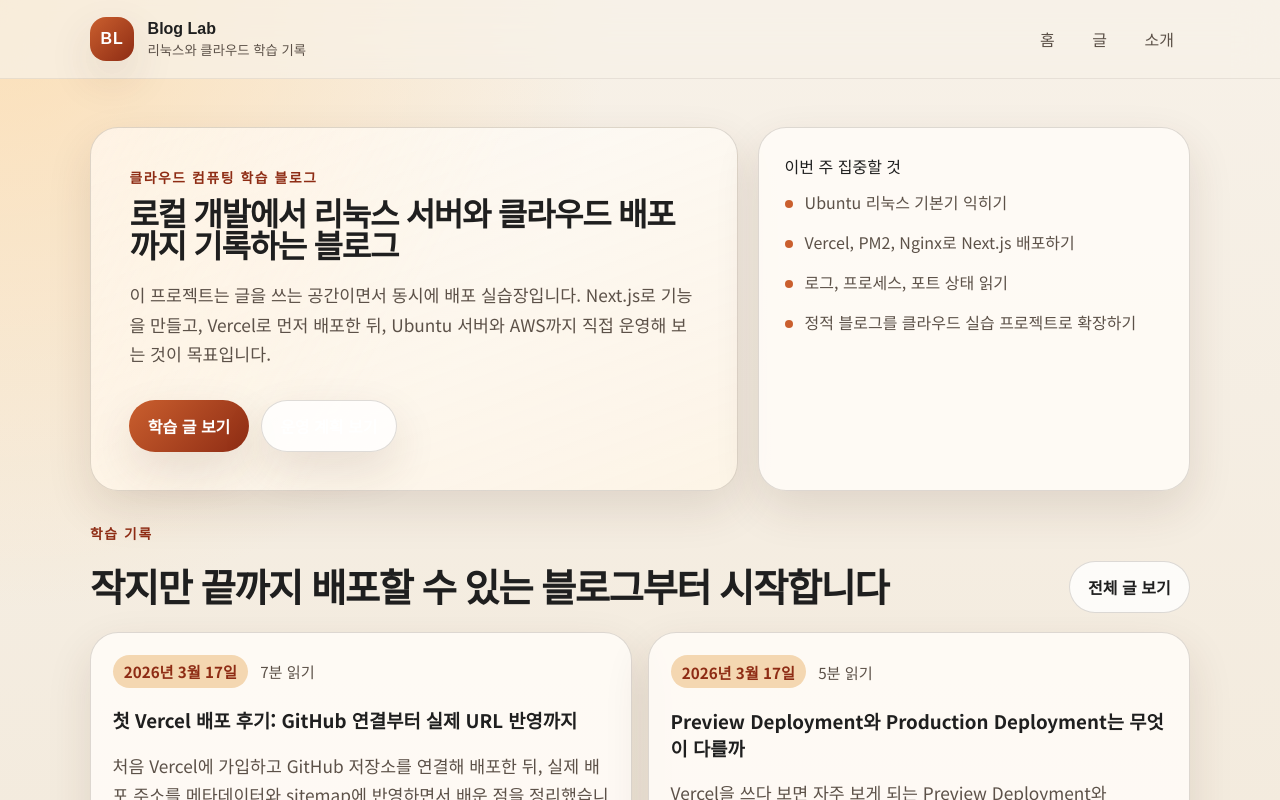
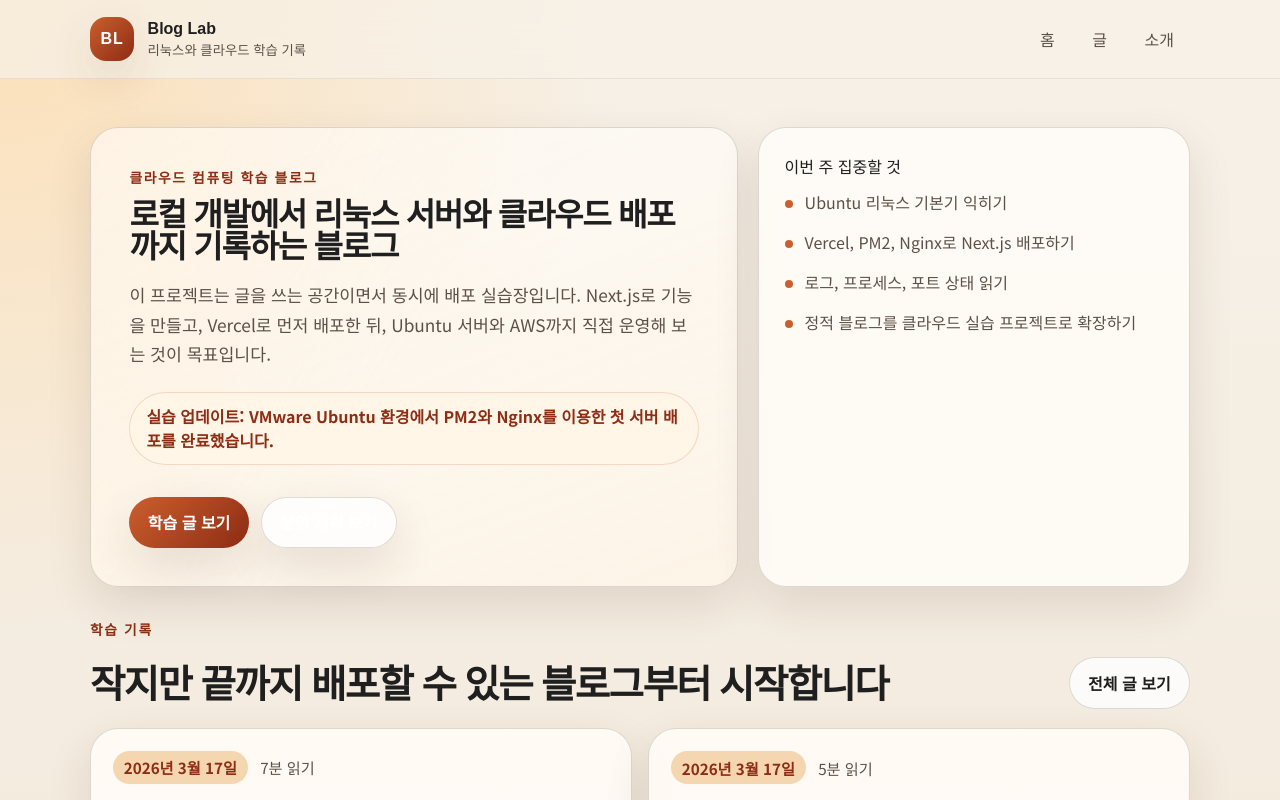
Before and after one commit to hoyoung94/blog_lab, a Next.js app: page / in a window 1280 px wide. Shown: the top 800 px of the page. Built offline with nearby package versions, Linux system fonts and the light colour scheme.

Commit message:
Ubuntu 배포 실습 상태 문구 추가

```diff
--- a/src/app/globals.css
+++ b/src/app/globals.css
@@ -189,6 +189,20 @@ main {
   font-size: 1.08rem;
   line-height: 1.7;
   color: var(--muted);
+}
+
+.hero-status {
+  display: inline-flex;
+  align-items: center;
+  width: fit-content;
+  margin: 0.4rem 0 0;
+  padding: 0.7rem 1rem;
+  border-radius: 999px;
+  border: 1px solid rgba(202, 95, 46, 0.2);
+  background: rgba(255, 246, 232, 0.95);
+  color: var(--accent-strong);
+  font-weight: 600;
+  line-height: 1.5;
 }
 
 .eyebrow {
--- a/src/app/page.tsx
+++ b/src/app/page.tsx
@@ -23,6 +23,10 @@ export default async function HomePage() {
             이 프로젝트는 글을 쓰는 공간이면서 동시에 배포 실습장입니다. Next.js로
             기능을 만들고, Vercel로 먼저 배포한 뒤, Ubuntu 서버와 AWS까지 직접 운영해
             보는 것이 목표입니다.
+          </p>
+
+          <p className="hero-status">
+            실습 업데이트: VMware Ubuntu 환경에서 PM2와 Nginx를 이용한 첫 서버 배포를 완료했습니다.
           </p>
 
           <div className="button-row">
```
